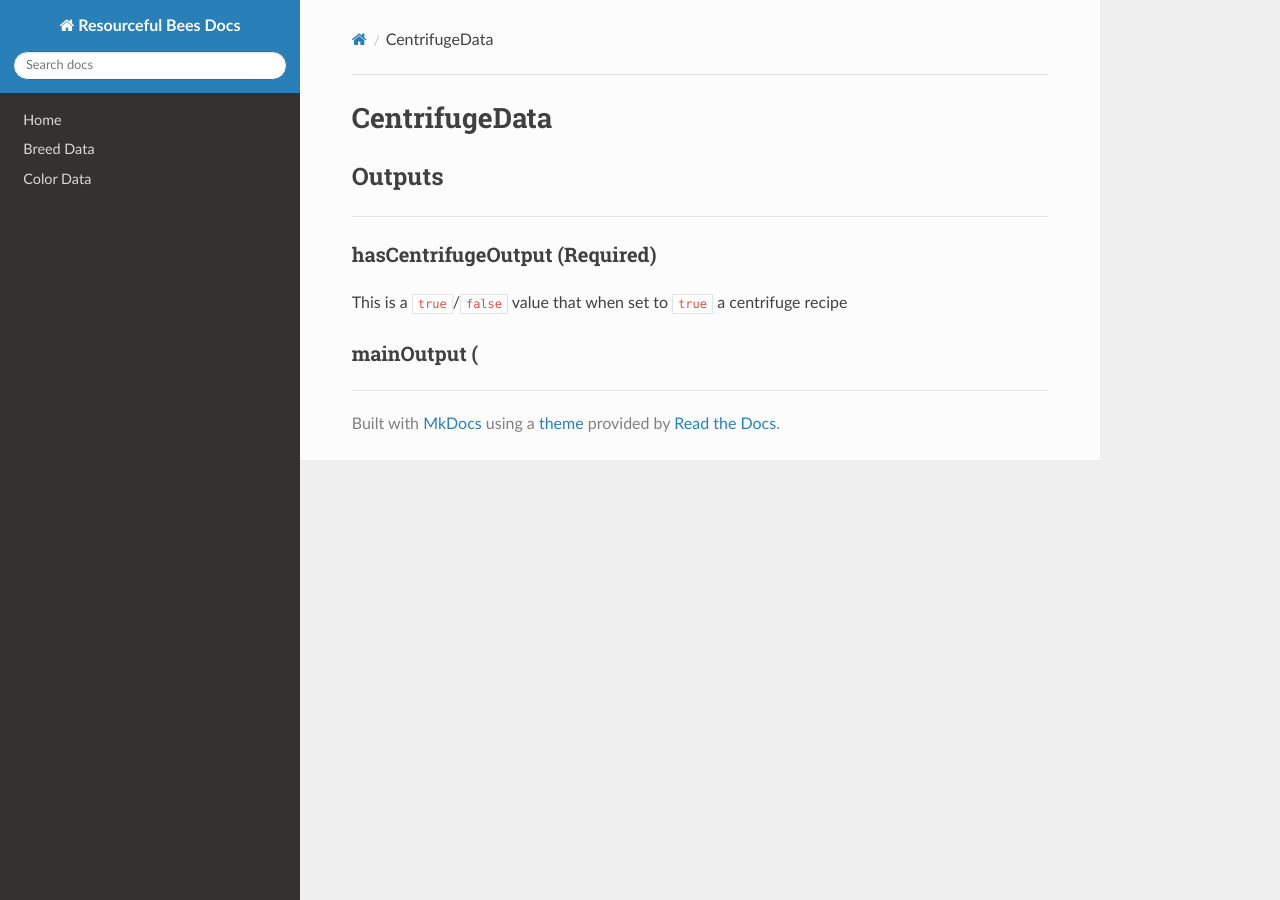
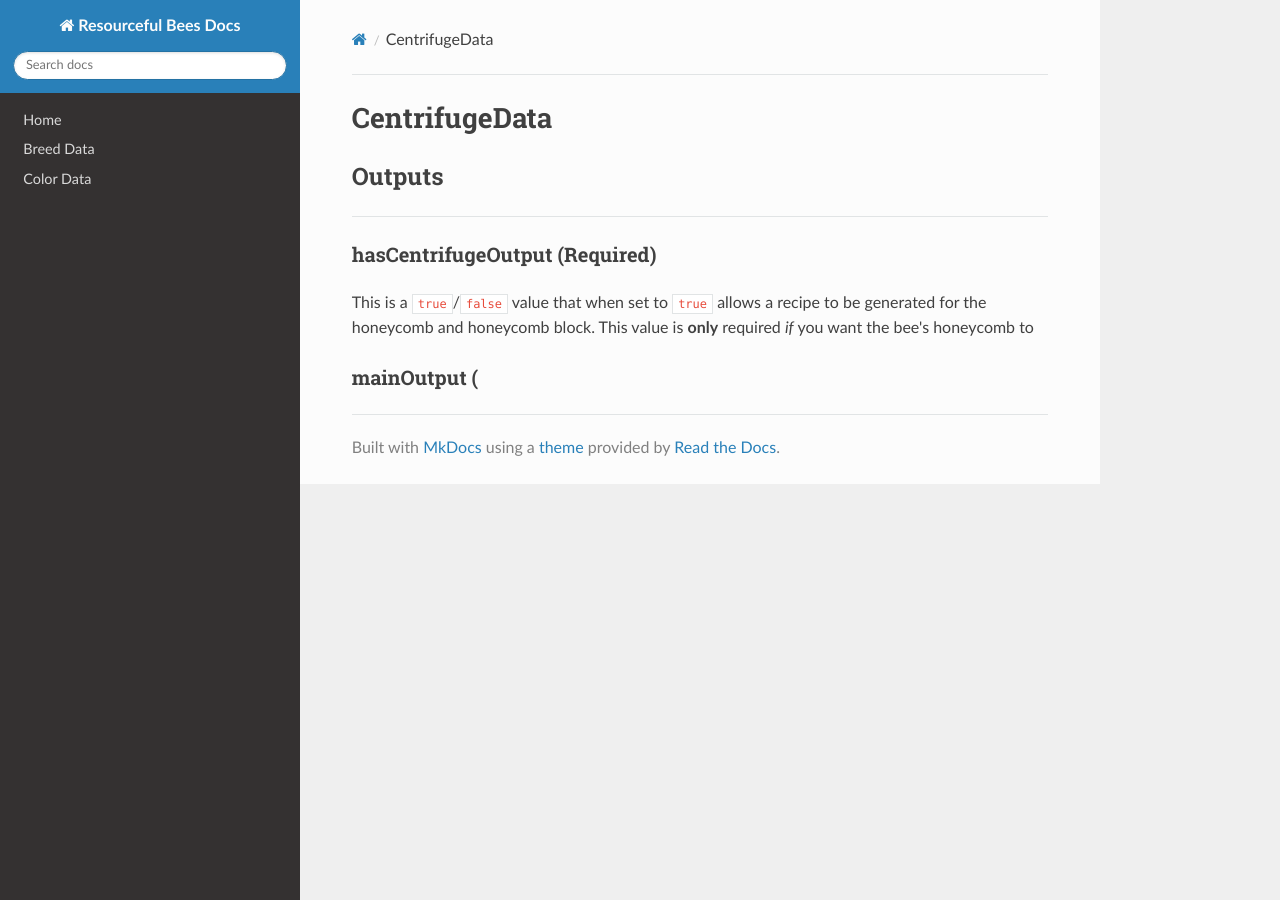
Before and after one commit to Team-Resourceful/ResourcefulBeesDocs, an MkDocs documentation site: the page built from docs/bee_data/centrifuge_data.md, in a window 1280 px wide. Built offline with MkDocs 1.6.1, drawn with Linux system fonts in a browser that asks for light colours; nearby versions of some CDN libraries.

Commit message:
docs/bee_data/centrifuge_data.md updated from https://stackedit.io/

```diff
--- a/docs/bee_data/centrifuge_data.md
+++ b/docs/bee_data/centrifuge_data.md
@@ -5,9 +5,9 @@
 
 ### **hasCentrifugeOutput** (Required)
 
-This is a `true`/`false` value that when set to `true` a centrifuge recipe
+This is a `true`/`false` value that when set to `true` allows a recipe to be generated for the honeycomb and honeycomb block. This value is **only** required *if* you want the bee's honeycomb to
 
 ### **mainOutput** (
 <!--stackedit_data:
-eyJoaXN0b3J5IjpbMjAxNDE2OTczOV19
+eyJoaXN0b3J5IjpbLTE5Nzc5MjUyMDJdfQ==
 -->
```
